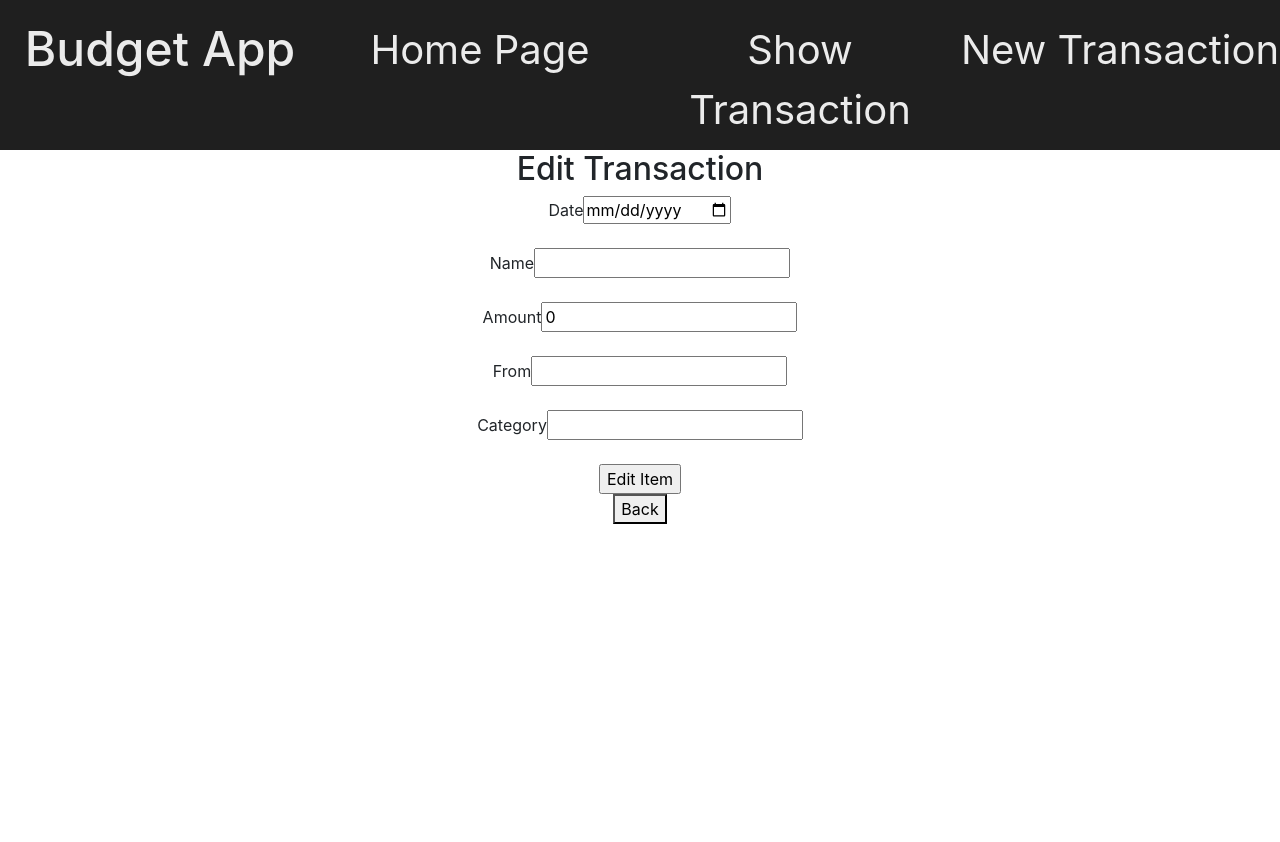
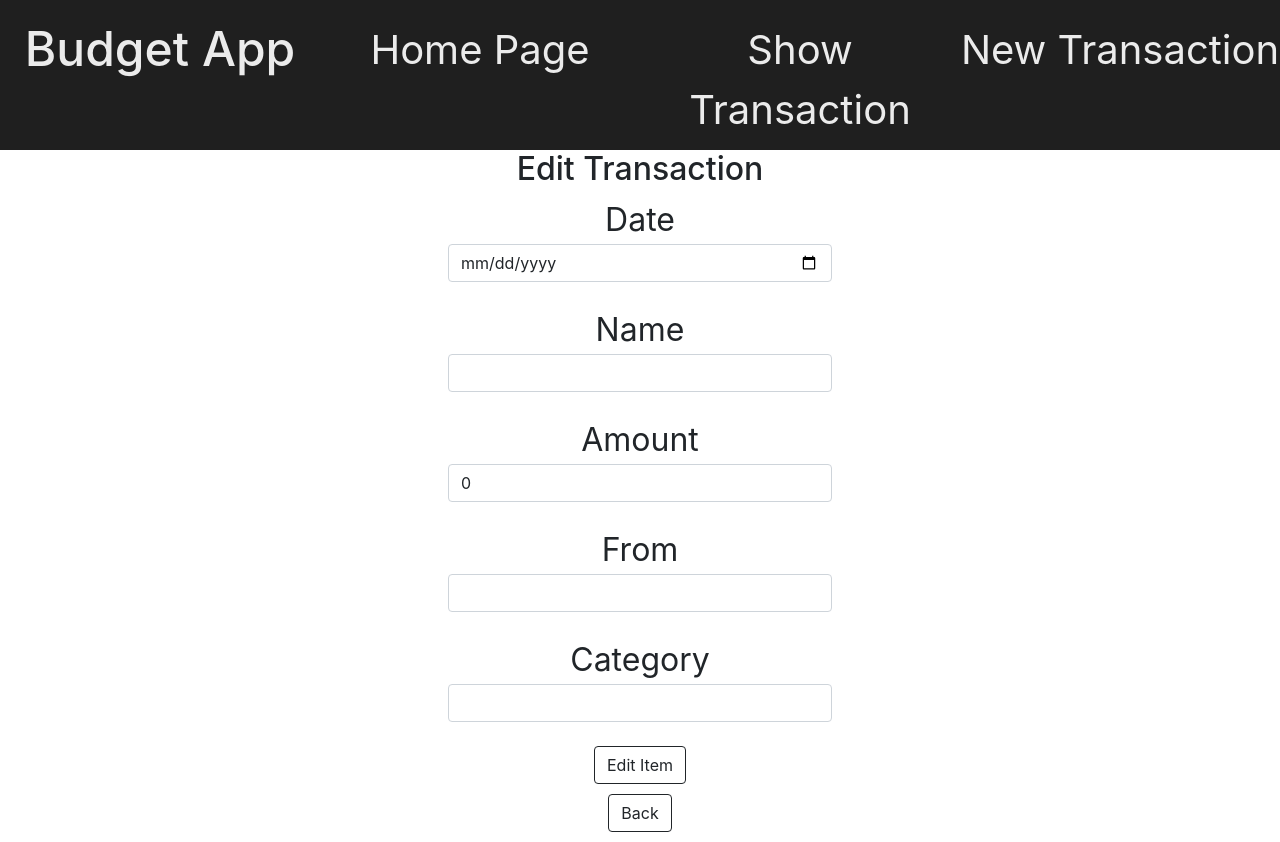
Before and after one commit to JuHaoChen1997/budgeting-app-frontend, a React (Create React App) app: page /transactions/1/edit in a window 1280 px wide. Before the commit the page ends 800 px from the top, so only its background shows below. Built offline with nearby package versions, Linux system fonts and the light colour scheme; no server answers.

Commit message:
add css to edit form

```diff
--- a/src/Components/TransactionDetail.css
+++ b/src/Components/TransactionDetail.css
@@ -4,7 +4,6 @@
 }
 
 button{
-    margin-left:10px;
-    margin-right: 10px;
-    margin-bottom: 10px;
+    margin:10px;
+
 }
--- /dev/null
+++ b/src/Components/TransactionEditForm.css
@@ -0,0 +1,4 @@
+.editForm{
+    width:30%;
+    margin:auto
+}
--- a/src/Components/TransactionEditForm.js
+++ b/src/Components/TransactionEditForm.js
@@ -1,6 +1,7 @@
 import { useState, useEffect } from "react";
 import axios from "axios";
 import { useParams, Link, useNavigate } from "react-router-dom";
+import "./TransactionEditForm.css";
 const API = process.env.REACT_APP_API_URL;
 
 function TransactionEditForm() {
@@ -46,62 +47,85 @@ function TransactionEditForm() {
 
   return (
     <section>
-      <form onSubmit={handleSubmit}>
-        <div>
-          <label htmlFor="date">Date</label>
+      <form onSubmit={handleSubmit} className="editForm">
+        <div className="form-group">
+          <label htmlFor="date" className="description">
+            Date
+          </label>
           <input
             id="date"
             value={transaction.date}
             type="date"
             onChange={handleTextChange}
+            className="form-control"
             required
           ></input>
         </div>
         <br />
-        <div>
-          <label htmlFor="item_name">Name</label>
+        <div className="form-group">
+          <label htmlFor="item_name" className="description">
+            Name
+          </label>
           <input
             id="item_name"
             value={transaction.item_name}
             type="text"
             onChange={handleTextChange}
+            className="form-control"
+            required
           ></input>
         </div>
         <br />
-        <div>
-          <label htmlFor="amount">Amount</label>
+        <div className="form-group">
+          <label htmlFor="amount" className="description">
+            Amount
+          </label>
           <input
             id="amount"
             value={transaction.amount}
             type="number"
             onChange={handleTextChange}
+            className="form-control"
+            required
           ></input>
         </div>
         <br />
-        <div>
-          <label htmlFor="from">From</label>
+        <div className="form-group">
+          <label htmlFor="from" className="description">
+            From
+          </label>
           <input
             id="from"
             value={transaction.from}
             type="text"
             onChange={handleTextChange}
+            className="form-control"
+            required
           ></input>
         </div>
         <br />
-        <div>
-          <label htmlFor="category">Category</label>
+        <div className="form-group">
+          <label htmlFor="category" className="description">
+            Category
+          </label>
           <input
             id="category"
             value={transaction.category}
             type="text"
             onChange={handleTextChange}
+            className="form-control"
+            required
           ></input>
         </div>
         <br />
-        <input type="submit" value="Edit Item" />
+        <input
+          type="submit"
+          value="Edit Item"
+          className="btn btn-outline-dark"
+        />
       </form>
       <Link to={`/transactions/${index}`}>
-        <button>Back</button>
+        <button className="btn btn-outline-dark">Back</button>
       </Link>
     </section>
   );
--- a/src/Components/TransactionNewForm.js
+++ b/src/Components/TransactionNewForm.js
@@ -113,9 +113,11 @@ function TransactionNewForm() {
           ></input>
         </div>
         <br />
-        <button type="button" className="btn btn-outline-dark">
-          Create New Item
-        </button>
+        <input
+          type="submit"
+          className="btn btn-outline-dark"
+          value="Create New Item"
+        />
       </form>
 
       <button type="button" className="btn btn-outline-dark">
```
